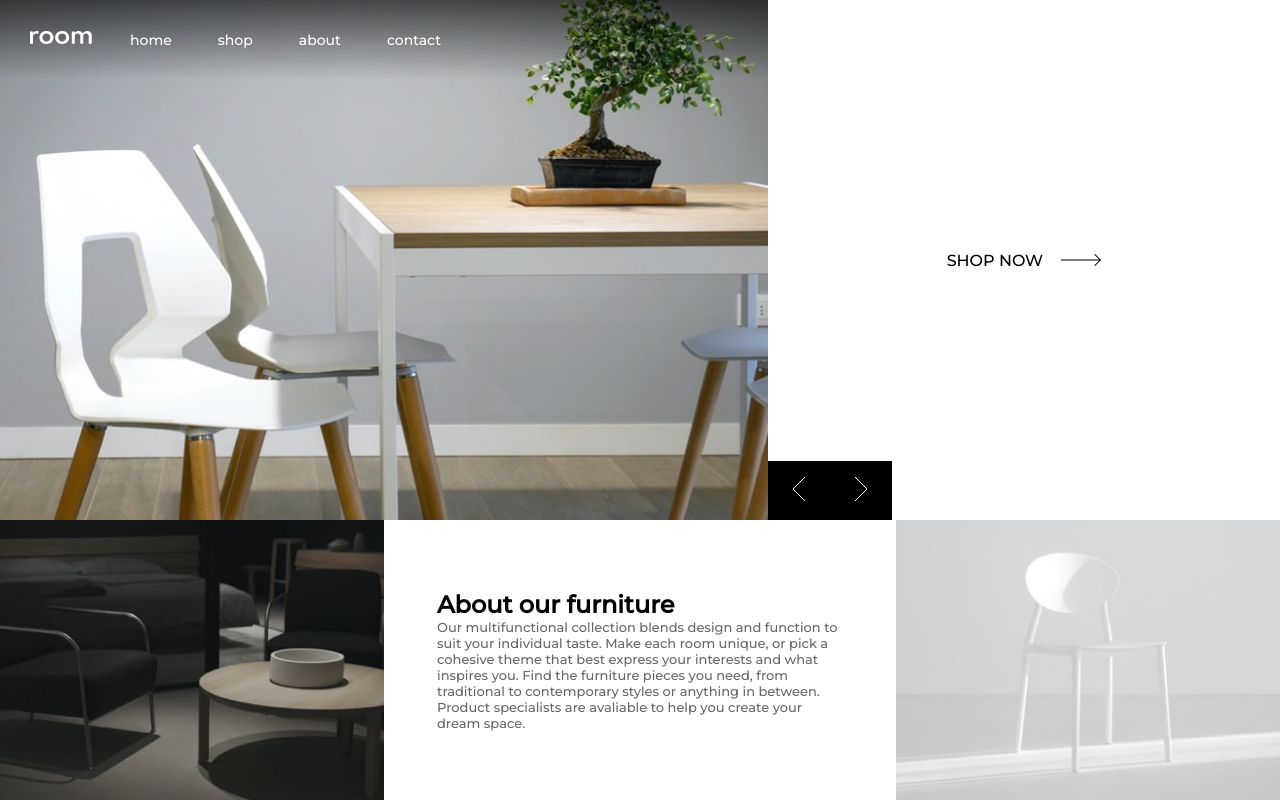
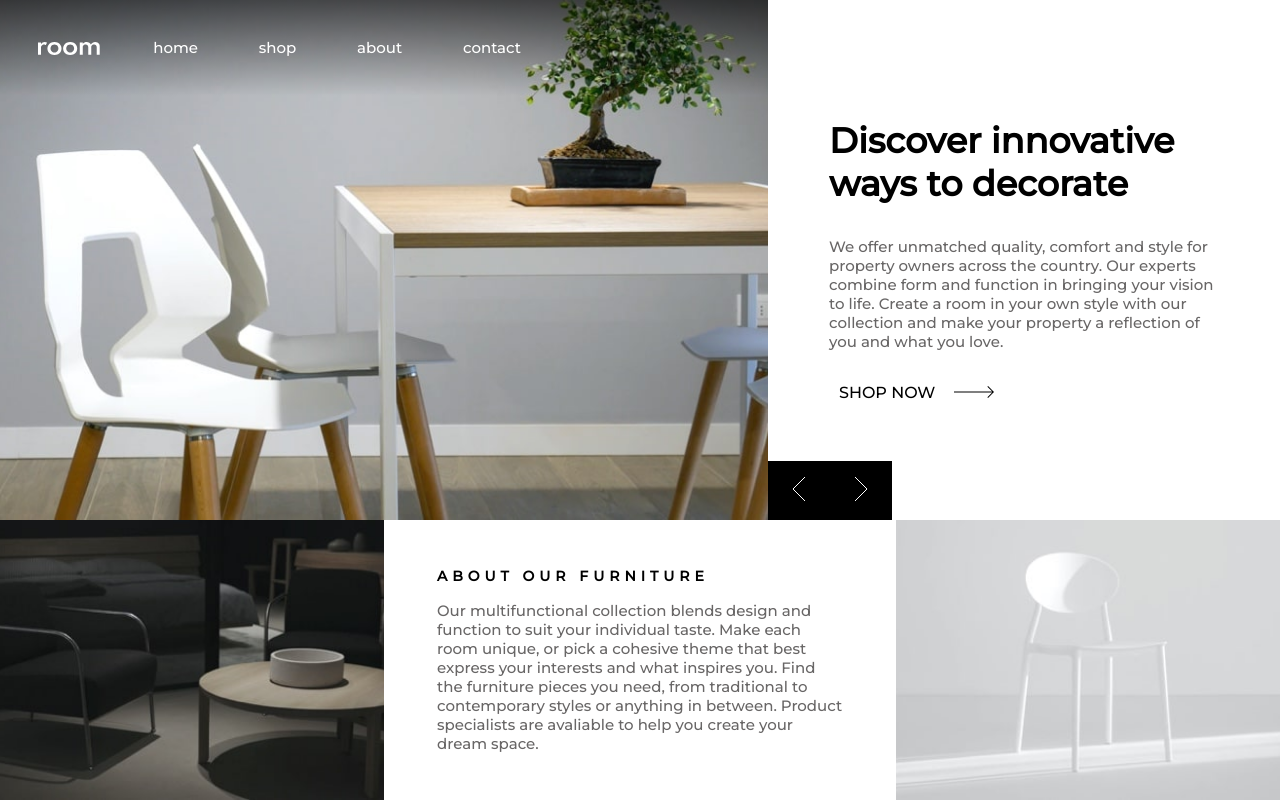
Before and after one commit to StomperHK/room-homepage, a plain HTML site: page index.html in a window 1280 px wide. Drawn offline with Linux system fonts and the light colour scheme.

Commit message:
feat: change font size; add relative margin and padding sizes.

```diff
--- a/style.scss
+++ b/style.scss
@@ -71,7 +71,7 @@ img {
   display: -ms-flexbox;
   align-items: center;
 
-  padding: 30px;
+  padding: 3vw;
   width: 100%;
 
   position: absolute;
@@ -81,14 +81,18 @@ img {
 
   background-image: linear-gradient(180deg, rgba(0, 0, 0, 0.6), transparent);
 
+  .go-to-home-link {
+    transform: translateY(3px);
+  }
+
   nav a {
-    margin-left: 30px;
+    margin-left: 3.5vw;
     padding: 8px;
 
     position: relative;
 
     color: var(--white-color);
-    font-size: 14px;
+    font-size: 15px;
     text-decoration: none;
 
     user-select: none;
@@ -184,7 +188,7 @@ main {
   padding: 30px;
   max-width: 450px;
 
-  section {
+  section > section {
     display: none;
 
     opacity: 0;
@@ -195,10 +199,10 @@ main {
   }
 
   p {
-    margin: 30px 0px;
+    margin: 4vh 0px;
 
     color: var(--gray-color);
-    font-size: 13px;
+    font-size: 15px;
   }
 }
 
@@ -253,7 +257,7 @@ main {
   padding: 16px 22px;
   max-width: 450px;
 
-  h3 {
+  h2 {
     margin-bottom: 16px;
 
     font-size: 14px;
@@ -263,7 +267,7 @@ main {
 
   p {
     color: var(--gray-color);
-    font-size: 13px;
+    font-size: 15px;
   }
 }
 
@@ -306,7 +310,7 @@ main {
   }
 }
 
-@media (max-height: 580px), (max-width: 880px) {  // Responsive for smaller screens
+@media (max-height: 620px), (max-width: 1005px) {  // Responsive for smaller screens
   .content-limitter {
     padding-bottom: 20px;
     max-width: 600px;
@@ -350,6 +354,10 @@ main {
 
   .page-main-header {
     justify-content: center;
+  }
+
+  .page-main-header .go-to-home-link {
+    transform: none;
   }
 
   .page-main-header > nav {
@@ -398,7 +406,7 @@ main {
   }
 
   .about-section {
-    h3 {
+    h2 {
       font-size: 18px;
     }
 
```
Also changed, not shown: style.css.
